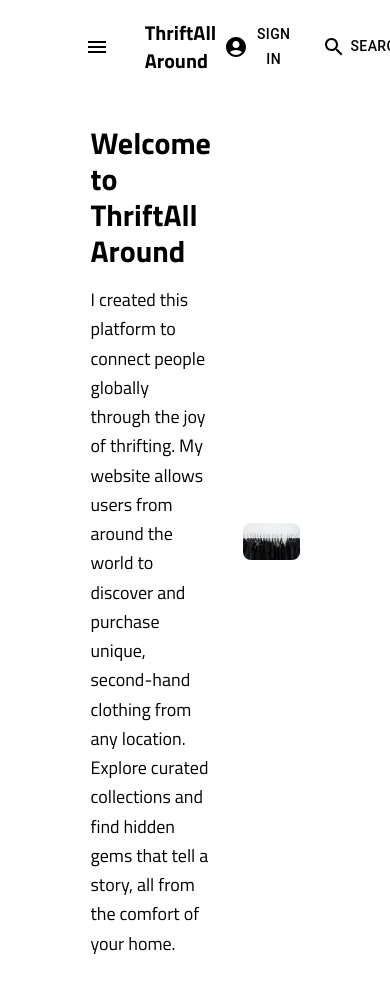
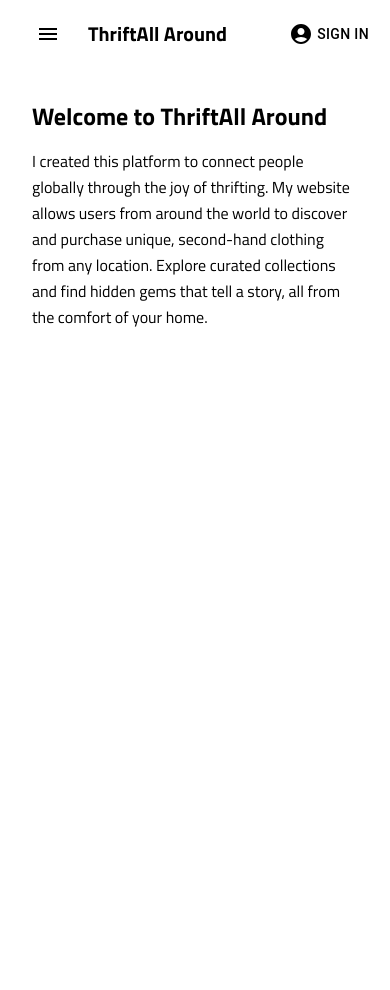
Before and after one commit to arvinder443/ThriftAllAround, a React (Create React App) app in the folder frontend_reactjs/app/: page / in a window 390 px wide. After the commit the page ends 844 px from the top, so only its background shows below. Built offline with nearby package versions, Linux system fonts and the light colour scheme.

Commit message:
Add responsiveness to navBar and home.

```diff
--- a/frontend_reactjs/app/src/components/Home.js
+++ b/frontend_reactjs/app/src/components/Home.js
@@ -15,14 +15,14 @@ const Home = () => {
   }, []);
 
   return (
-    <div className="w-[70vw] mx-auto flex items-center justify-between p-8">
-      <div className="flex-1 mr-8">
-        <h1 className="text-3xl font-bold mb-4 home_header">Welcome to ThriftAll Around</h1>
-        <p className="text-lg leading-relaxed home_text">
+    <div className="w-full max-w-screen-lg mx-auto p-8 flex flex-col lg:flex-row items-center justify-between space-y-8 lg:space-y-0 lg:space-x-8">
+      <div className="flex-1 lg:mr-8">
+        <h1 className="text-2xl lg:text-3xl font-bold mb-4 home_header">Welcome to ThriftAll Around</h1>
+        <p className="text-base lg:text-lg leading-relaxed home_text">
           I created this platform to connect people globally through the joy of thrifting. My website allows users from around the world to discover and purchase unique, second-hand clothing from any location. Explore curated collections and find hidden gems that tell a story, all from the comfort of your home.
         </p>
       </div>
-      <div className="flex-1">
+      <div className="flex-1 hidden lg:block">
         <img
           src="/images/home_banner.jpg"
           alt="Thrift Banner"
--- a/frontend_reactjs/app/src/components/NavBar.js
+++ b/frontend_reactjs/app/src/components/NavBar.js
@@ -13,9 +13,12 @@ import MailIcon from '@mui/icons-material/Mail';
 import MenuIcon from '@mui/icons-material/Menu';
 import SearchIcon from '@mui/icons-material/Search';
 import AccountCircleIcon from '@mui/icons-material/AccountCircle';
+import { useMediaQuery, useTheme } from '@mui/material';
 
 const NavBar = () => {
   const [state, setState] = React.useState({ left: false });
+  const theme = useTheme();
+  const isMobile = useMediaQuery(theme.breakpoints.down('sm'));
 
   const toggleDrawer = (open) => (event) => {
     if (
@@ -30,7 +33,7 @@ const NavBar = () => {
 
   const list = () => (
     <Box
-      sx={{ width: 250 }}
+      sx={{ width: isMobile ? 150 : 250 }} // Adjust drawer width based on screen size
       role="presentation"
       onClick={toggleDrawer(false)}
       onKeyDown={toggleDrawer(false)}
@@ -64,22 +67,26 @@ const NavBar = () => {
   );
 
   return (
-    <div className='flex items-center justify-between p-4 w-3/4 mx-auto'>
-      <div className='flex items-center space-x-4'>
+    <div className={`flex items-center justify-between p-4 ${isMobile ? 'w-full' : 'w-3/4'} mx-auto`}>
+      <div className={`flex items-center ${isMobile ? 'space-x-2' : 'space-x-4'}`}>
         <Button onClick={toggleDrawer(true)}>
           <MenuIcon className='text-black' />
         </Button>
-        <span className='text-xl font-bold text-black'>ThriftAll Around</span>
+        <span className={`text-xl font-bold text-black ${isMobile ? 'text-lg' : ''}`}>
+          ThriftAll Around
+        </span>
       </div>
-      <div className='flex items-center space-x-4'>
-        <Button className='flex items-center'>
+      <div className={`flex items-center ${isMobile ? 'space-x-2' : 'space-x-4'}`}>
+        <Button className='flex items-center' size={isMobile ? 'small' : 'medium'}>
           <AccountCircleIcon className='text-black' />
-          <span className='ml-1 text-black'>Sign In</span>
+          <span className={`ml-1 text-black ${isMobile ? 'text-sm' : ''}`}>Sign In</span>
         </Button>
-        <Button className='flex items-center'>
-          <SearchIcon className='text-black' />
-          <span className='ml-1 text-black'>Search</span>
-        </Button>
+        {!isMobile && (
+          <Button className='flex items-center' size={isMobile ? 'small' : 'medium'}>
+            <SearchIcon className='text-black' />
+            <span className={`ml-1 text-black ${isMobile ? 'text-sm' : ''}`}>Search</span>
+          </Button>
+        )}
       </div>
       <SwipeableDrawer
         anchor='left'
```
